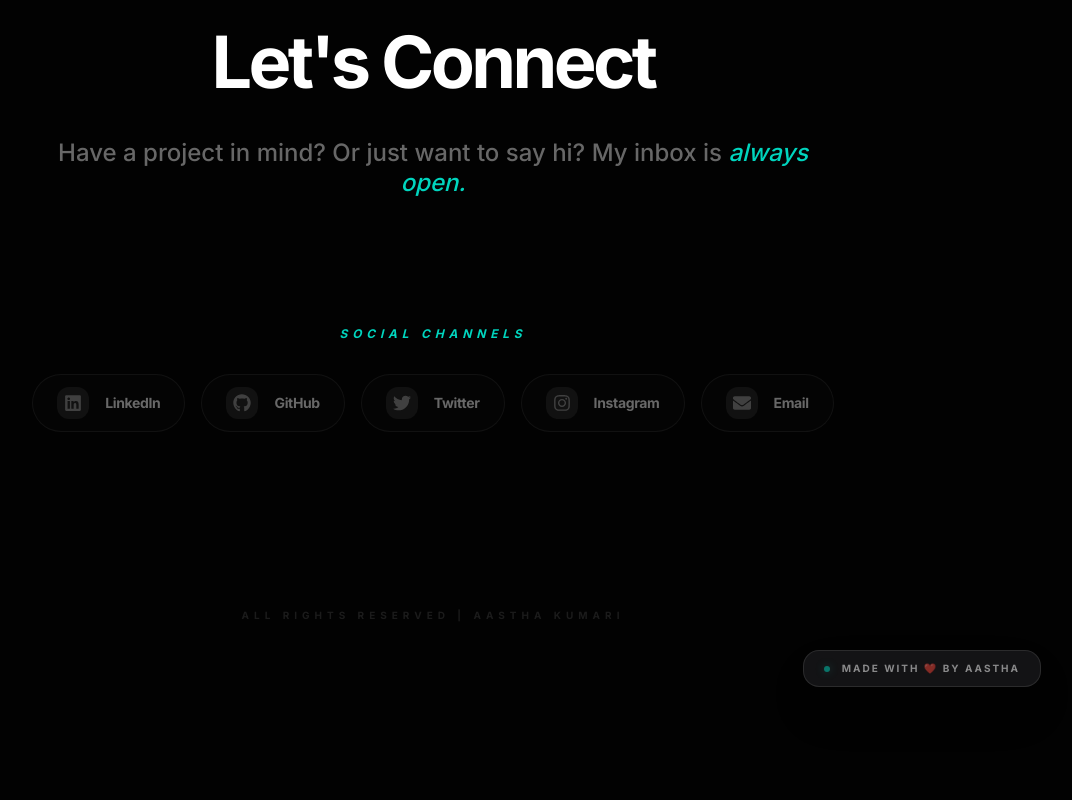
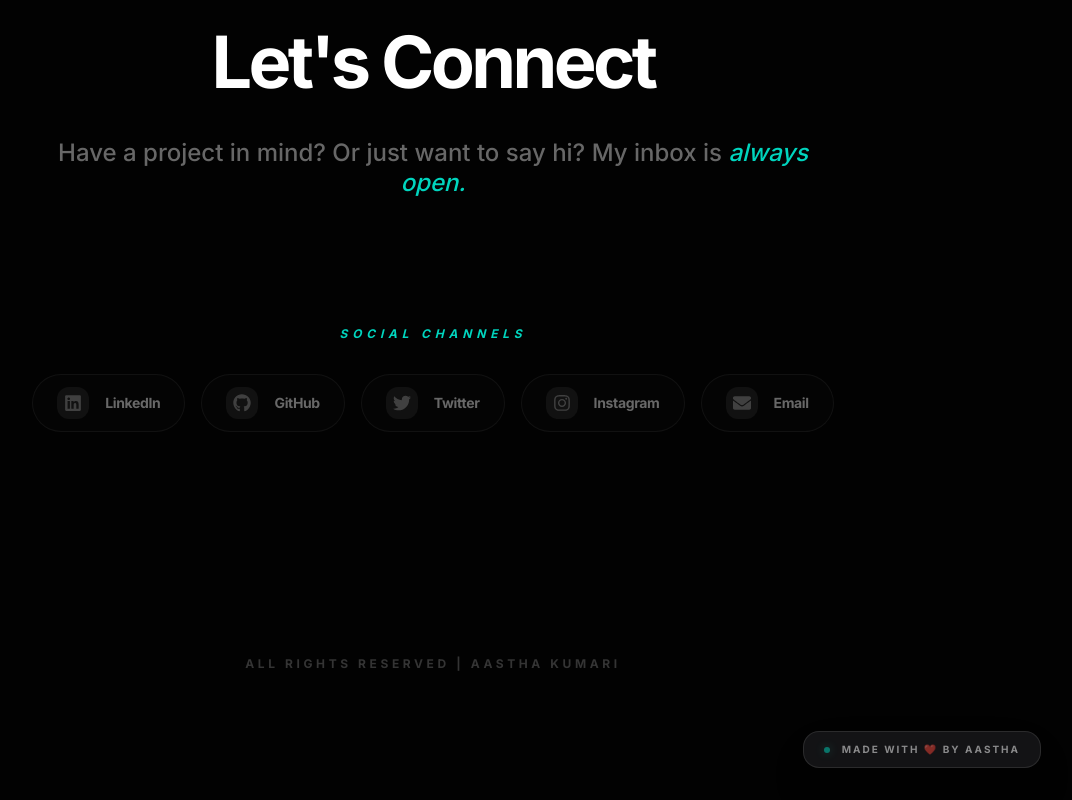
Before and after one commit to aasthakumari03/updated_Portfolio, a Next.js app: page / in a window 1280 px wide. Shown: the part 6586-7386 px from the top of the page, without its empty margins (207-1279 px from the left). Before the commit the page ends 7305 px from the top, so only its background shows below. Built offline with nearby package versions, Linux system fonts and the light colour scheme; a web font is replaced by a local one.

Commit message:
style: refine copyright footer size, transparency and position

```diff
--- a/app/page.tsx
+++ b/app/page.tsx
@@ -335,8 +335,8 @@ export default function Home() {
           </div>
 
           {/* Footer Line */}
-          <div className="pt-20 text-center">
-            <p className="text-[10px] font-bold text-white/10 uppercase tracking-[0.5em]">
+          <div className="pt-32 pb-8 text-center">
+            <p className="text-xs font-bold text-white/20 uppercase tracking-[0.3em]">
               ALL RIGHTS RESERVED | AASTHA KUMARI
             </p>
           </div>
```
